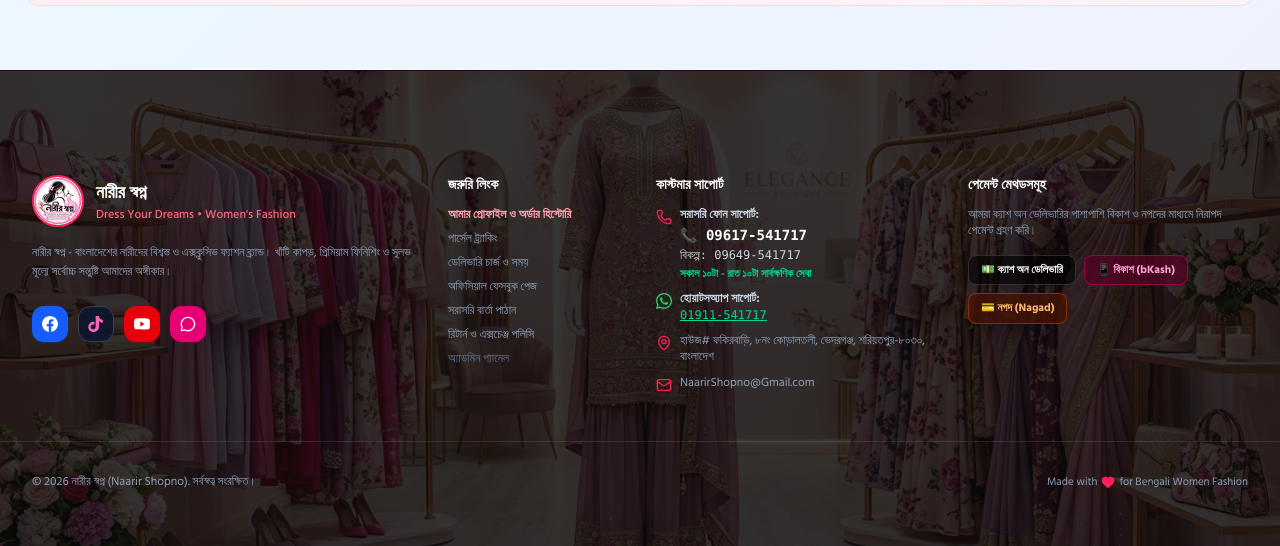
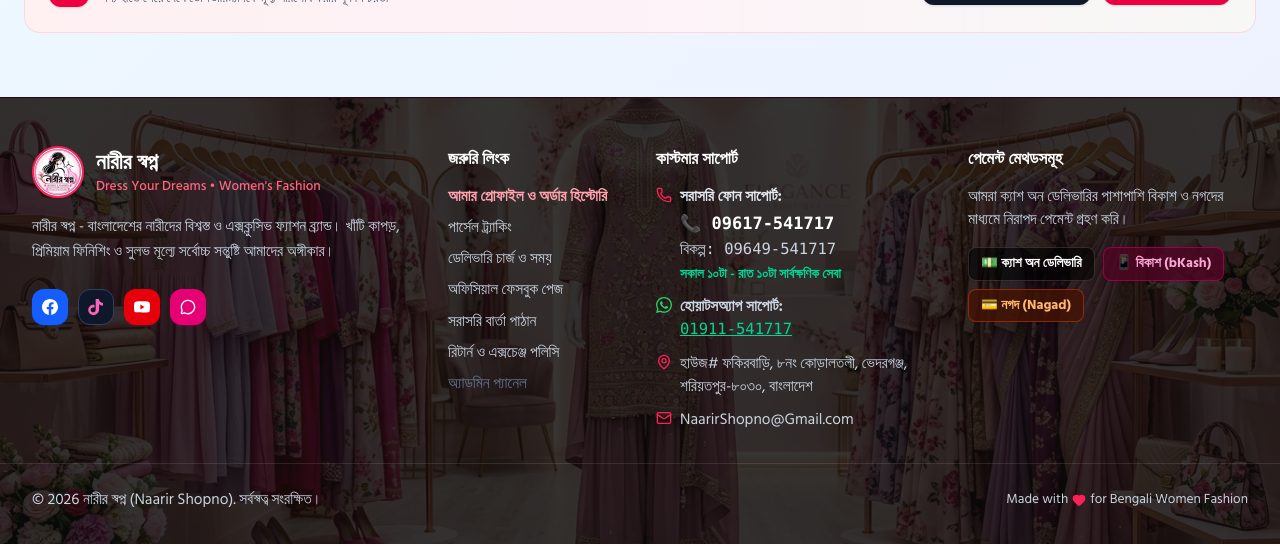
Before and after one commit to naarirshopno/Naarir-Shopno, a React (Vite) app: page /categories in a window 1280 px wide. Shown: the part 1169-1715 px from the top of the page. Built offline with nearby package versions, Linux system fonts and the light colour scheme; no server answers; the database is empty.

Commit message:
style: improve typography and layout readability
Refine global font scaling and base body text size for better readability. Update component-specific font sizes and spacing across Footer, Header, Hero, and ProductCard to ensure visual consistency.

```diff
--- a/src/components/Footer.tsx
+++ b/src/components/Footer.tsx
@@ -24,7 +24,7 @@ export const Footer: React.FC = () => {
   const { t, isEnglish, translateSupportHours, translateOfficeAddress } = useLanguage();
 
   return (
-    <footer className="relative bg-neutral-950 text-slate-200 pt-14 pb-48 sm:pb-14 border-t border-rose-950/40 overflow-hidden">
+    <footer className="relative bg-neutral-950 text-slate-200 pt-8 pb-20 sm:pt-10 sm:pb-8 border-t border-rose-950/40 overflow-hidden">
       {/* 30% JolChap (Watermark) Background Image Layer */}
       <div
         className="absolute inset-0 pointer-events-none bg-cover bg-center bg-no-repeat opacity-30"
@@ -38,7 +38,7 @@ export const Footer: React.FC = () => {
 
       <div className="relative z-10">
       {/* Main Footer Links & Info */}
-      <div className="max-w-7xl mx-auto px-4 sm:px-6 lg:px-8 py-12">
+      <div className="max-w-7xl mx-auto px-4 sm:px-6 lg:px-8 pt-2 pb-8">
         <div className="grid grid-cols-1 md:grid-cols-2 lg:grid-cols-12 gap-8">
 
           {/* Brand Col */}
@@ -55,14 +55,14 @@ export const Footer: React.FC = () => {
                 />
               </div>
               <div>
-                <h3 className="text-lg font-black text-white font-['Hind_Siliguri']">{t('brand.name')}</h3>
+                <h3 className="text-xl font-black text-white font-['Hind_Siliguri']">{t('brand.name')}</h3>
                 <p className="text-xs text-rose-400 font-medium">
                   {t('brand.slogan')} • {t('brand.tagline')}
                 </p>
               </div>
             </div>
 
-            <p className="text-xs text-slate-400 leading-relaxed">
+            <p className="text-sm text-slate-300 leading-relaxed">
               {t('footer.about_desc')}
             </p>
 
@@ -115,10 +115,10 @@ export const Footer: React.FC = () => {
 
           {/* Quick Links */}
           <div className="lg:col-span-2 space-y-3">
-            <h4 className="text-white font-bold text-sm font-['Hind_Siliguri']">
+            <h4 className="text-white font-bold text-base font-['Hind_Siliguri']">
               {isEnglish ? 'Quick Links' : 'জরুরি লিংক'}
             </h4>
-            <ul className="space-y-2 text-xs text-slate-400">
+            <ul className="space-y-2 text-sm text-slate-300">
               <li>
                 <Link to="/profile" className="hover:text-rose-400 font-semibold text-rose-300 transition text-left block">
                   {isEnglish ? 'My Profile & Orders' : 'আমার প্রোফাইল ও অর্ডার হিস্টোরি'}
@@ -160,31 +160,31 @@ export const Footer: React.FC = () => {
 
           {/* Customer Care */}
           <div className="lg:col-span-3 space-y-3">
-            <h4 className="text-white font-bold text-sm font-['Hind_Siliguri']">
+            <h4 className="text-white font-bold text-base font-['Hind_Siliguri']">
               {isEnglish ? 'Customer Support' : 'কাস্টমার সাপোর্ট'}
             </h4>
-            <div className="space-y-2.5 text-xs text-slate-400">
+            <div className="space-y-2.5 text-sm text-slate-300">
               <div className="flex items-start gap-2">
                 <Phone className="w-4 h-4 text-rose-500 shrink-0 mt-0.5" />
                 <div>
-                  <p className="text-slate-300 font-bold">
+                  <p className="text-slate-200 font-bold">
                     {isEnglish ? 'Direct Phone Support:' : 'সরাসরি ফোন সাপোর্ট:'}
                   </p>
                   <a
                     href={`tel:${(settings.hotline1 || '09617-541717').replace(/[^0-9]/g, '')}`}
-                    className="font-mono text-white text-sm font-bold hover:text-rose-400 block transition mt-0.5"
+                    className="font-mono text-white text-base font-bold hover:text-rose-400 block transition mt-0.5"
                   >
                     📞 {settings.hotline1 || '09617-541717'}
                   </a>
                   {settings.hotline2 && settings.hotline2 !== settings.hotline1 && (
                     <a
                       href={`tel:${settings.hotline2.replace(/[^0-9]/g, '')}`}
-                      className="font-mono text-slate-300 text-xs hover:text-rose-400 block transition mt-0.5"
+                      className="font-mono text-slate-300 text-sm hover:text-rose-400 block transition mt-0.5"
                     >
                       {isEnglish ? `Alt: ${settings.hotline2}` : `বিকল্প: ${settings.hotline2}`}
                     </a>
                   )}
-                  <p className="text-emerald-400 text-[11px] font-semibold mt-1">
+                  <p className="text-emerald-400 text-xs font-semibold mt-1">
                     {translateSupportHours(settings.supportHours)}
                   </p>
                 </div>
@@ -207,7 +207,7 @@ export const Footer: React.FC = () => {
                     }
                     target="_blank"
                     rel="noreferrer"
-                    className="font-mono text-emerald-400 hover:text-emerald-300 text-xs flex items-center gap-1 underline"
+                    className="font-mono text-emerald-400 hover:text-emerald-300 text-sm flex items-center gap-1 underline"
                   >
                     <span>{settings.whatsappNumber || settings.hotline1 || '01911-541717'}</span>
                   </a>
@@ -234,22 +234,22 @@ export const Footer: React.FC = () => {
 
           {/* Payment & Security */}
           <div className="lg:col-span-3 space-y-3">
-            <h4 className="text-white font-bold text-sm font-['Hind_Siliguri']">
+            <h4 className="text-white font-bold text-base font-['Hind_Siliguri']">
               {isEnglish ? 'Payment Methods' : 'পেমেন্ট মেথডসমূহ'}
             </h4>
-            <p className="text-xs text-slate-400">
+            <p className="text-sm text-slate-300">
               {isEnglish
                 ? 'We accept Cash on Delivery along with safe bKash and Nagad payments.'
                 : 'আমরা ক্যাশ অন ডেলিভারির পাশাপাশি বিকাশ ও নগদের মাধ্যমে নিরাপদ পেমেন্ট গ্রহণ করি।'}
             </p>
             <div className="flex flex-wrap gap-2 pt-1">
-              <div className="px-3 py-1.5 rounded-lg bg-black/60 border border-white/15 text-[11px] font-bold text-white flex items-center gap-1 shadow-xs">
+              <div className="px-3 py-1.5 rounded-lg bg-black/60 border border-white/15 text-xs font-bold text-white flex items-center gap-1 shadow-xs">
                 <span>💵 {isEnglish ? 'Cash on Delivery' : 'ক্যাশ অন ডেলিভারি'}</span>
               </div>
-              <div className="px-3 py-1.5 rounded-lg bg-pink-950/80 border border-pink-700/60 text-[11px] font-bold text-pink-300 flex items-center gap-1 shadow-xs">
+              <div className="px-3 py-1.5 rounded-lg bg-pink-950/80 border border-pink-700/60 text-xs font-bold text-pink-300 flex items-center gap-1 shadow-xs">
                 <span>📱 {isEnglish ? 'bKash' : 'বিকাশ (bKash)'}</span>
               </div>
-              <div className="px-3 py-1.5 rounded-lg bg-orange-950/80 border border-orange-700/60 text-[11px] font-bold text-orange-300 flex items-center gap-1 shadow-xs">
+              <div className="px-3 py-1.5 rounded-lg bg-orange-950/80 border border-orange-700/60 text-xs font-bold text-orange-300 flex items-center gap-1 shadow-xs">
                 <span>💳 {isEnglish ? 'Nagad' : 'নগদ (Nagad)'}</span>
               </div>
             </div>
@@ -259,18 +259,15 @@ export const Footer: React.FC = () => {
       </div>
 
       {/* Bottom Copyright & Admin Direct Entry */}
-      <div className="max-w-7xl mx-auto px-4 sm:px-6 lg:px-8 pt-8 border-t border-white/10 flex flex-col sm:flex-row items-center justify-between gap-3 text-xs text-slate-400">
+      <div className="max-w-7xl mx-auto px-4 sm:px-6 lg:px-8 pt-6 border-t border-white/10 flex flex-col sm:flex-row items-center justify-between gap-3 text-sm text-slate-300">
         <p>© {new Date().getFullYear()} {t('footer.rights')}</p>
 
-        <p className="flex items-center gap-1 text-[11px]">
+        <p className="flex items-center gap-1 text-xs">
           Made with <Heart className="w-3.5 h-3.5 text-rose-500 fill-current" /> for Bengali Women Fashion
         </p>
       </div>
 
       </div>
-
-      {/* Dedicated mobile safe buffer to guarantee no overlap with bottom action bar or music pill */}
-      <div className="h-16 sm:hidden pointer-events-none" aria-hidden="true" />
     </footer>
   );
 };
--- a/src/components/Header.tsx
+++ b/src/components/Header.tsx
@@ -535,14 +535,14 @@ export const Header: React.FC = () => {
             </div>
             <div className="min-w-0">
               <div className="flex items-center gap-1.5">
-                <h1 className="text-sm sm:text-2xl font-bold tracking-tight text-rose-700 font-['Hind_Siliguri'] leading-none sm:leading-tight whitespace-nowrap">
+                <h1 className="text-[15px] sm:text-2xl font-bold tracking-tight text-rose-700 font-['Hind_Siliguri'] leading-none sm:leading-tight whitespace-nowrap">
                   {t('brand.name')}
                 </h1>
-                <span className="hidden xl:inline-block text-rose-600/90 text-[11px] font-semibold tracking-wide uppercase whitespace-nowrap">
+                <span className="hidden xl:inline-block text-rose-600/90 text-xs font-semibold tracking-wide uppercase whitespace-nowrap">
                   {t('brand.tagline')}
                 </span>
               </div>
-              <p className="text-[8px] sm:text-xs text-rose-500 italic font-medium leading-tight whitespace-nowrap">
+              <p className="text-[9.5px] sm:text-xs text-rose-500 italic font-medium leading-tight whitespace-nowrap">
                 {t('brand.slogan')}
               </p>
             </div>
--- a/src/index.css
+++ b/src/index.css
@@ -1,4 +1,21 @@
 @import "tailwindcss";
+
+@theme {
+  --text-xs: 0.84375rem;
+  --text-xs--line-height: 1.45;
+  --text-sm: 0.96875rem;
+  --text-sm--line-height: 1.5;
+  --text-base: 1.0625rem;
+  --text-base--line-height: 1.55;
+  --text-lg: 1.21875rem;
+  --text-lg--line-height: 1.45;
+  --text-xl: 1.375rem;
+  --text-xl--line-height: 1.35;
+  --text-2xl: 1.625rem;
+  --text-2xl--line-height: 1.3;
+  --text-3xl: 2rem;
+  --text-3xl--line-height: 1.25;
+}
 
 @layer base {
   *,
@@ -18,6 +35,7 @@
 
   body {
     font-family: 'Hind Siliguri', 'Outfit', -apple-system, BlinkMacSystemFont, 'Segoe UI', Roboto, sans-serif;
+    font-size: 1.0625rem;
     color: #1f2937;
   }
 }
```
Also changed, not shown: src/components/HeroBanner.tsx (+6 -6 lines), src/components/ProductCard.tsx (+5 -5 lines).
